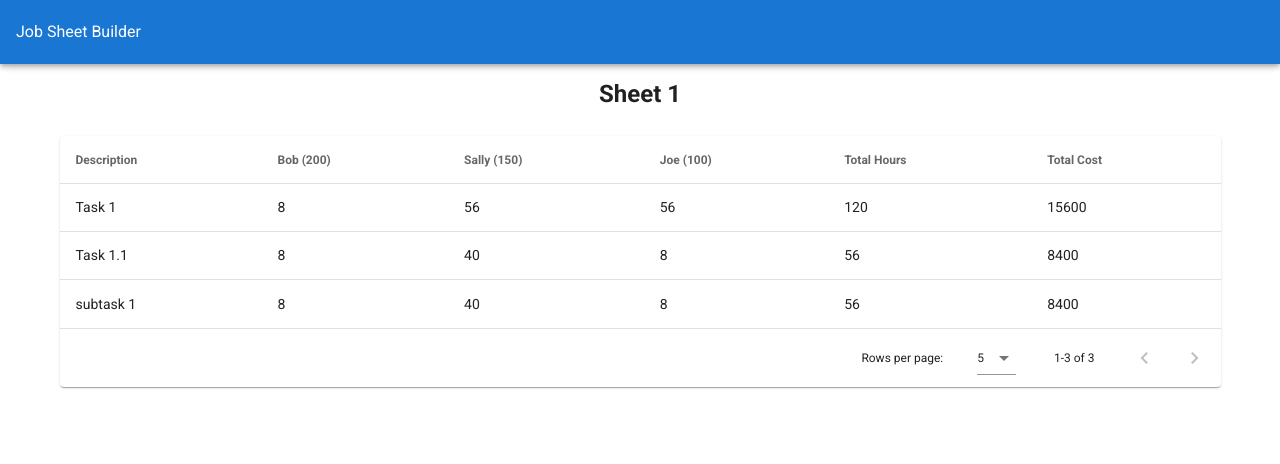
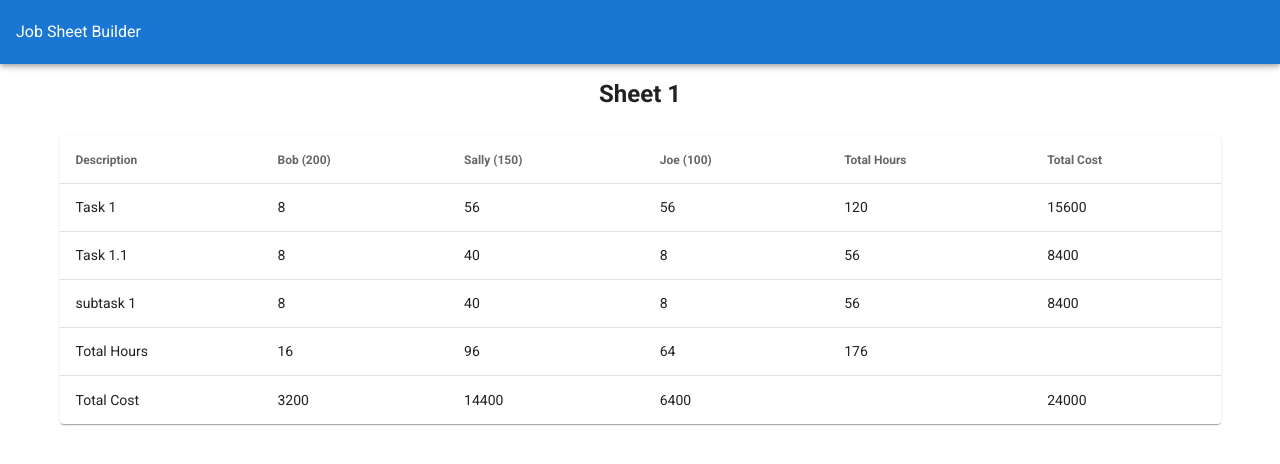
Before and after one commit to spectrum128/vue-job-sheet, a Vue app: page / in a window 1280 px wide. Shown: the top 464 px of the page. Built offline with nearby package versions, Linux system fonts and the light colour scheme.

Commit message:
total hours and total cost tasks added

```diff
--- a/src/components/JobSheet.vue
+++ b/src/components/JobSheet.vue
@@ -10,9 +10,14 @@
       </v-row>
       <v-row>
           <v-col>
-              <v-data-table v-if="ready" :headers="headers" :items="jobSheetData" :items-per-page="100"  class="elevation-1">
+              <v-data-table v-if="ready" :headers="headers" :items="jobSheetData" :items-per-page="1000" :hide-default-footer="true"  class="elevation-1">
 
               </v-data-table>
+          </v-col>
+      </v-row>
+      <v-row>
+          <v-col>
+
           </v-col>
       </v-row>
 
@@ -84,6 +89,34 @@ export default {
 
         },
 
+        getTotalHoursTask(){
+
+            let totalHoursTask = { description: 'Total Hours' };
+
+            this.staff.forEach(stm => {
+                totalHoursTask[stm.name] = this.jobSheet.getTotalHoursForStaffMember(stm);
+            })
+
+            totalHoursTask.totalHours = this.jobSheet.getTotalHours();
+            totalHoursTask.totalCost = "";
+
+            return totalHoursTask;
+        },
+
+        getTotalCostTask(){
+
+            let totalCostTask = { description: 'Total Cost' };
+
+            this.staff.forEach(stm => {
+                totalCostTask[stm.name] = this.jobSheet.getTotalCostForStaffMember(stm);
+            })
+
+            totalCostTask.totalHours = ""
+            totalCostTask.totalCost = this.jobSheet.getTotalCost();
+
+            return totalCostTask;
+        },
+
         flattenTask(t){
 
             let task = {}
@@ -130,7 +163,13 @@ export default {
                     data.push(sub)
                 })
 
-            })
+            });
+
+            let totalHoursTask = this.getTotalHoursTask();
+            data.push(totalHoursTask);
+
+            let totalCostTask = this.getTotalCostTask();
+            data.push(totalCostTask)
 
 
             return data;
--- a/src/models/JobSheet.js
+++ b/src/models/JobSheet.js
@@ -12,6 +12,25 @@ export default function(nm){
         removeTask: function(task){
             let ind = this.tasks.indexOf(task);
             this.tasks.splice(ind, 1);
+        },
+
+        getTotalHoursForStaffMember: function(stm){
+
+            let total = 0;
+            this.tasks.forEach(t => {
+                total = total + t.getTotalHoursForStaffMember(stm);
+            })
+            return total;
+        },
+
+        getTotalCostForStaffMember: function(stm){
+
+            let total = 0;
+            this.tasks.forEach(t => {
+                total = total + t.getTotalCostForStaffMember(stm);
+            })
+
+            return total;
         },
 
         getTotalHours: function(){
```
